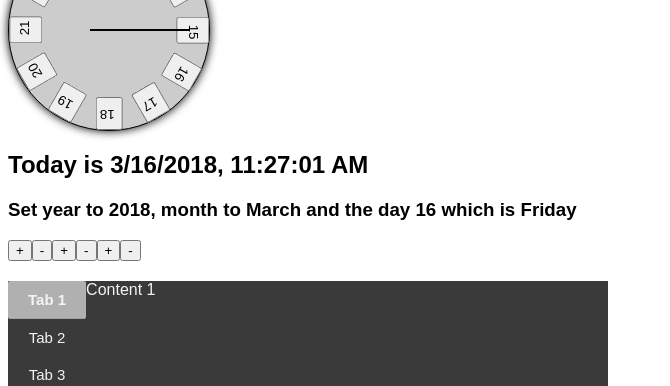
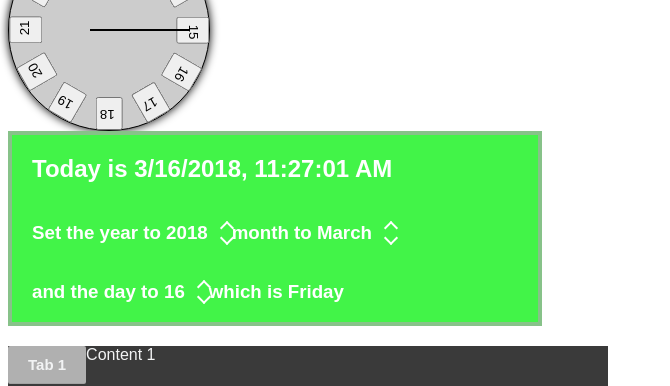
Before and after one commit to fanney83/WEPO_assignment5, a React app in the folder infinitymodules/: page / in a window 1280 px wide. Shown: the part 920-1306 px from the top of the page, without its empty margins (0-670 px from the left). Built offline with nearby package versions, Linux system fonts and the light colour scheme.

Commit message:
look á datePicker

```diff
--- a/infinitymodules/package.json
+++ b/infinitymodules/package.json
@@ -46,8 +46,7 @@
   "scripts": {
     "start": "node scripts/start.js",
     "build": "node scripts/build.js",
-    "test": "node scripts/test.js --env=jsdom",
-    "package": "webpack --config ./config/webpack.config.build.js"
+    "test": "node scripts/test.js --env=jsdom"
   },
   "devDependencies": {
     "webpack-cli": "^2.0.12"
--- a/infinitymodules/src/components/DatePicker/DatePicker.css
+++ b/infinitymodules/src/components/DatePicker/DatePicker.css
@@ -0,0 +1,48 @@
+.container {
+    display: flex;
+    flex-wrap: wrap;
+    perspective: 10000px;
+    border: 4px solid #aaaa;
+    width: 40%;
+    padding-left: 20px;
+    background-color: #42f448;
+    color: white;
+}
+
+.btnDWN {
+    cursor: pointer;
+    padding: 0;
+    height: 10px;
+    width: 10px;
+    border: solid white;
+    border-width: 0 0 2px 2px;
+    display: inline-block;
+    transform: rotate(-45deg);
+    color: inherit;
+    background-color: transparent;
+    background-repeat:no-repeat;
+}
+
+.btnUP {
+    composes: btnDWN;
+    transform: rotate(135deg);
+}
+
+.btns {
+    display: flex;
+    flex-direction:column;
+    justify-content: center;
+    padding-left: 14px;
+}
+
+.yearBtn {
+    composes: btns;
+}
+
+.monthBtn {
+    composes: btns;
+}
+
+.dayBtn {
+    composes: btns;
+}
--- a/infinitymodules/src/components/DatePicker/DatePicker.js
+++ b/infinitymodules/src/components/DatePicker/DatePicker.js
@@ -1,5 +1,6 @@
 import React from 'react';
 import PropTypes from 'prop-types';
+import css from './DatePicker.css';
 
 var months = ['Jan', 'Feb', 'Mars', ]
 
@@ -40,15 +41,24 @@ class DatePicker extends React.Component {
 
 
         return (
-            <div >
+            <div className={css.container}>
                 <h2>Today is {d.toLocaleString(this.props.locale)} </h2>
-                <h3>Set year to {this.state.year}, month to {months[this.state.month]} and the day {this.state.day} which is {days[this.state.weekday]}</h3>
-                <button onClick={() => this.setState({year: this.state.year + 1})}>+</button>
-                <button onClick={() => this.setState({year: this.state.year - 1})}>-</button>
-                <button onClick={() => this.setState({month: this.state.month + 1})}>+</button>
-                <button onClick={() => this.setState({month: this.state.month - 1})}>-</button>
-                <button onClick={() => this.setState({day: this.state.day + 1, weekday:this.state.weekday + 1})}>+</button>
-                <button onClick={() => this.setState({day: this.state.day - 1, weekday:this.state.weekday - 1})}>-</button>
+                <h3>Set the year to {this.state.year}</h3>
+                <div className={css.yearBtn}>
+                    <button className={css.btnUP} onClick={() => this.setState({year: this.state.year + 1})}></button>
+                    <button className={css.btnDWN} onClick={() => this.setState({year: this.state.year - 1})}></button>
+                </div>
+                <h3>month to {months[this.state.month]}</h3>
+                <div className={css.monthBtn}>
+                    <button className={css.btnUP}  onClick={() => this.setState({month: this.state.month + 1})}></button>
+                    <button className={css.btnDWN}  onClick={() => this.setState({month: this.state.month - 1})}></button>
+                </div>
+                <h3>and the day to {this.state.day}</h3>
+                <div className={css.dayBtn}>
+                    <button className={css.btnUP}  onClick={() => this.setState({day: this.state.day + 1, weekday:this.state.weekday + 1})}></button>
+                    <button className={css.btnDWN}  onClick={() => this.setState({day: this.state.day - 1, weekday:this.state.weekday - 1})}></button>
+                </div>
+                <h3> which is {days[this.state.weekday]}</h3>
             </div>
         );
 
```
